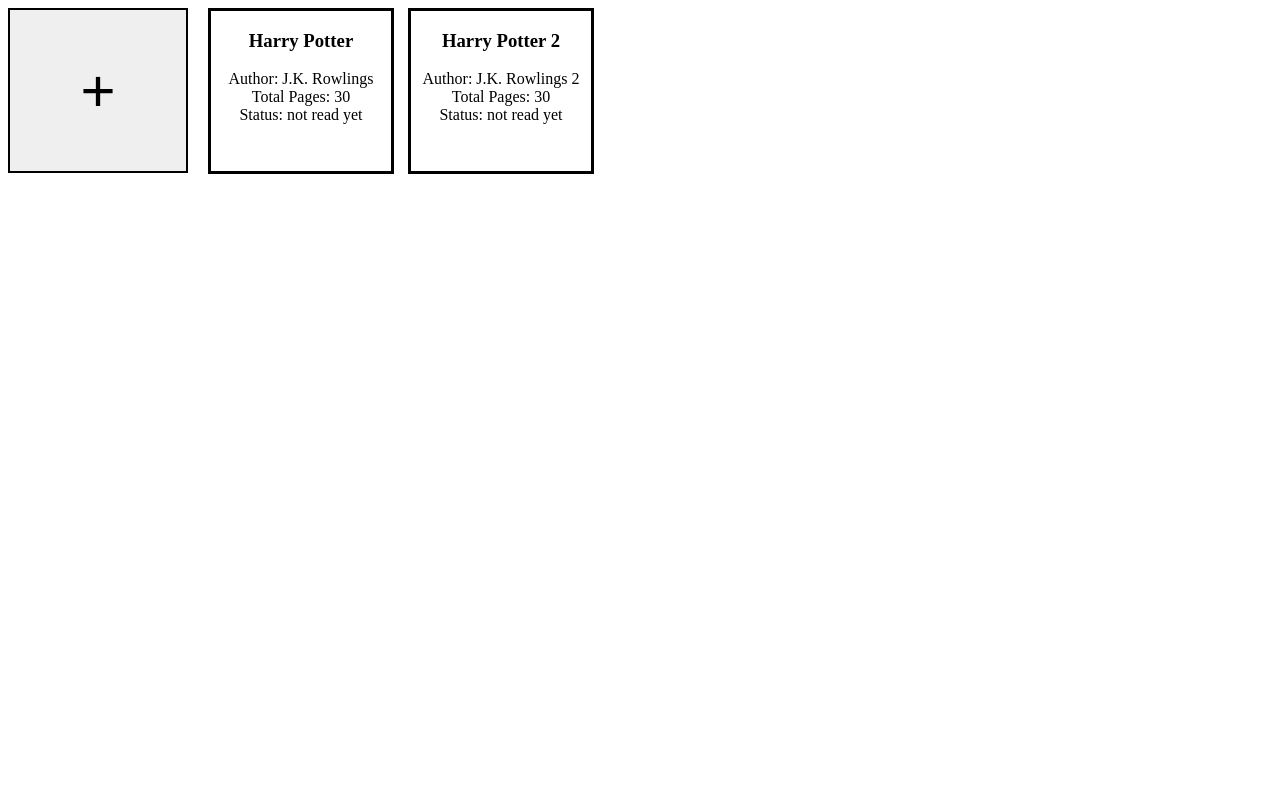
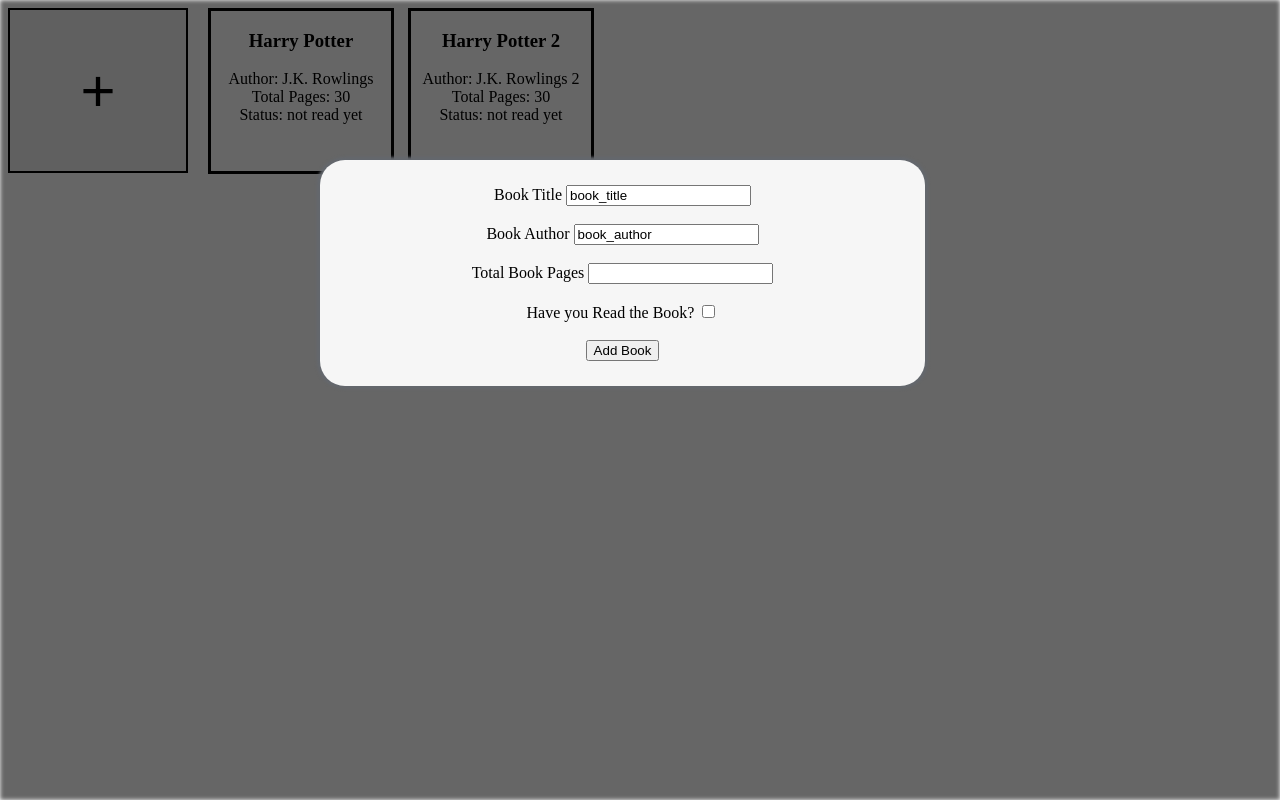
Before and after one commit to OmkarKashid/library, a plain HTML site: page index.html in a window 1280 px wide. Drawn offline with Linux system fonts and the light colour scheme.

Commit message:
add form for new book

```diff
--- a/index.html
+++ b/index.html
@@ -14,5 +14,29 @@
             <button id="add_btn" type="button">+</button>
         </div>
     </div>
+    <div id="form_overlay"></div>
+    <form id="new_book_form" action="">
+        <label for="book_title">Book Title </label>
+        <input id="book_title" type="text" value="book_title">
+        <br>
+        <br>
+
+        <label for="book_author">Book Author </label>
+        <input id="book_author" type="text" value="book_author">
+        <br>
+        <br>
+
+        <label for="book_pages">Total Book Pages </label>
+        <input id="book_pages" type="number" value="book_pages" min="1" >
+        <br>
+        <br>
+
+        <label for="book_readStatus">Have you Read the Book? </label>
+        <input id="book_readStatus" type="checkbox" value="book_readStatus">
+        <br>
+        <br>
+
+        <input type="submit" value="Add Book">
+    </form>
 </body>
 </html>
--- a/style.css
+++ b/style.css
@@ -17,3 +17,35 @@
     text-align: center;
     border-style: solid;
 }
+#form_overlay{
+    /*display: none;*/
+    width: 100vw;
+    top:0;
+    left:0;
+    height: 100vh;
+    position: absolute;
+    z-index: 1002;
+    background: rgba(0, 0, 0, .6);
+    -webkit-filter: blur(2px);
+    -moz-filter: blur(2px);
+    -o-filter: blur(2px);
+    -ms-filter: blur(2px);
+    filter: blur(2px);
+}
+#new_book_form{
+    /*display: none;*/
+    text-align: center;
+    width: 555px;
+    background: #f6f6f6;
+    border-radius: 25px;
+    -moz-border-radius: 25px;
+    -webkit-border-radius: 25px;
+    box-shadow: #64686e 0px 0px 3px 3px;
+    -moz-box-shadow: #64686e 0px 0px 3px 3px;
+    -webkit-box-shadow: #64686e 0px 0px 3px 3px;
+    position: fixed;
+    z-index:1003;
+    top: 20%;
+    left: 25%;
+    padding: 25px;
+}
```
